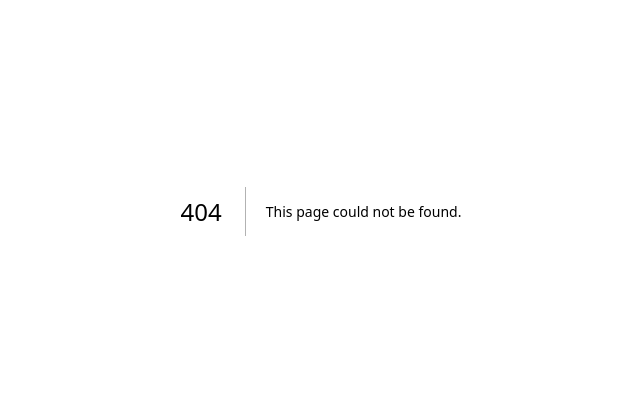
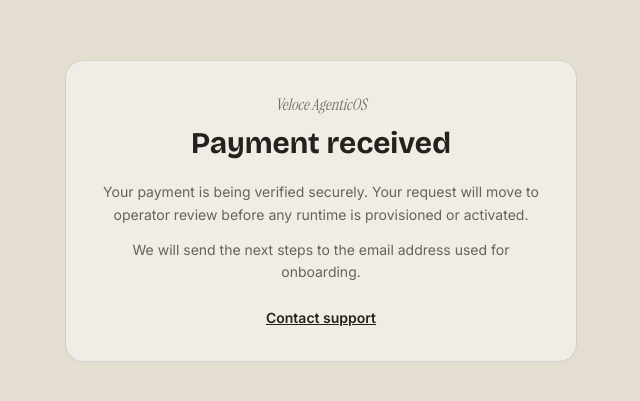
Before and after one commit to dev4-gpt/local-AgenticOS, a Next.js app in the folder product-experience/: page /billing/success in a window 1280 px wide. Before the commit this address had no page. Shown: the part 189-590 px from the top of the page, without its empty margins (319-959 px from the left). Built offline with nearby package versions, Linux system fonts and the light colour scheme.

Commit message:
fix: add billing success confirmation page

```diff
--- /dev/null
+++ b/product-experience/src/app/billing/success/page.tsx
@@ -0,0 +1,24 @@
+import Link from "next/link";
+
+export const metadata = { title: "Payment received · Veloce AgenticOS" };
+
+export default function BillingSuccessPage() {
+  return (
+    <main className="grid min-h-screen place-items-center bg-[var(--paper)] px-5 text-[var(--g5)]">
+      <section className="max-w-lg rounded-2xl border border-[var(--g5)]/14 bg-white/45 p-8 text-center">
+        <p className="font-display italic text-[var(--g5)]/60">Veloce AgenticOS</p>
+        <h1 className="font-heading mt-2 text-3xl font-bold">Payment received</h1>
+        <p className="mt-5 text-sm leading-relaxed text-[var(--g5)]/68">
+          Your payment is being verified securely. Your request will move to
+          operator review before any runtime is provisioned or activated.
+        </p>
+        <p className="mt-3 text-sm leading-relaxed text-[var(--g5)]/68">
+          We will send the next steps to the email address used for onboarding.
+        </p>
+        <Link href="/support" className="mt-6 inline-block text-sm font-semibold underline">
+          Contact support
+        </Link>
+      </section>
+    </main>
+  );
+}
```
